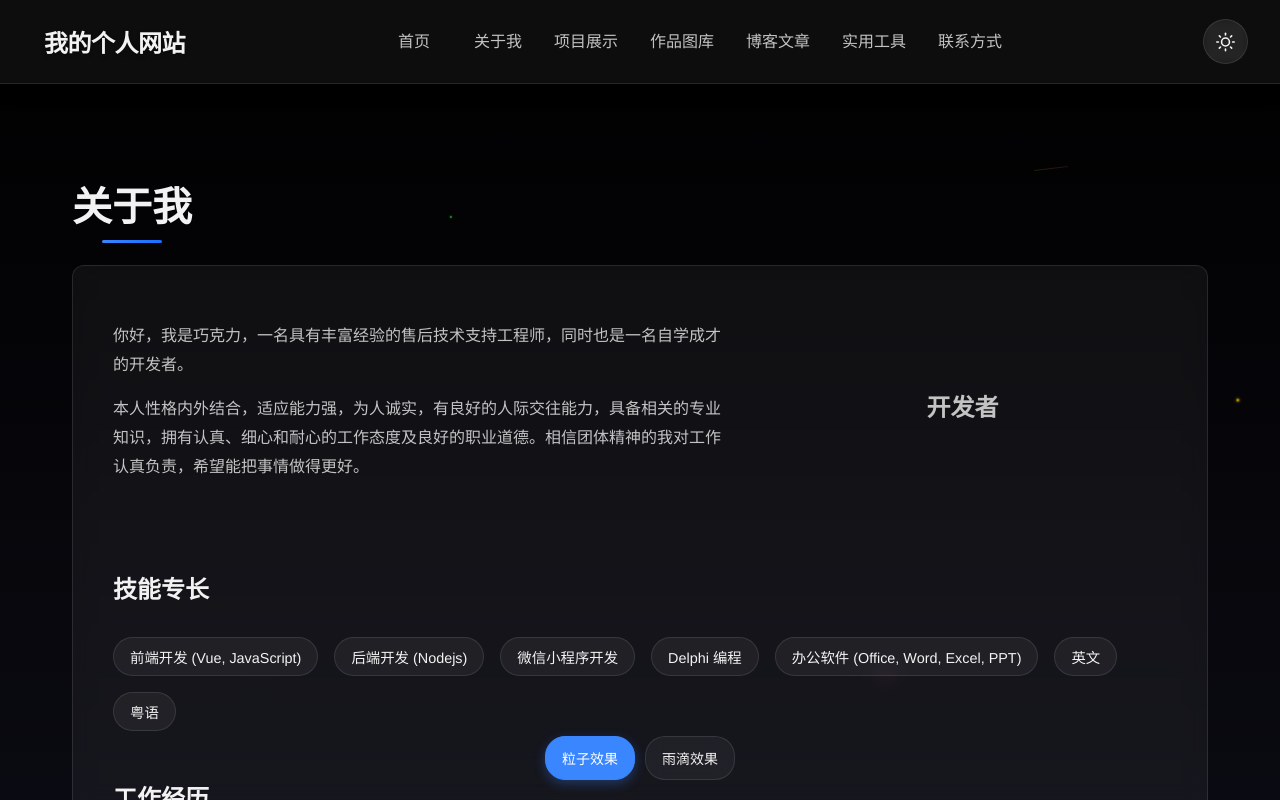
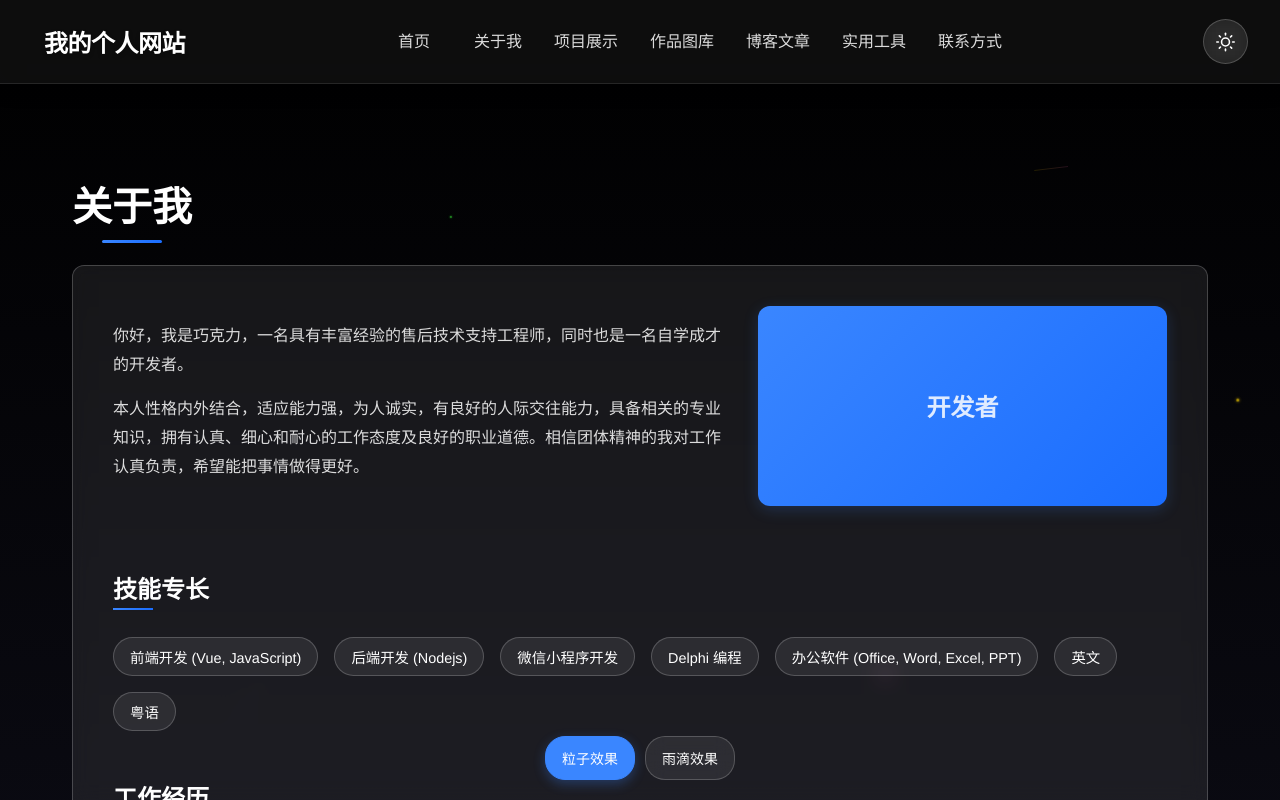
Before and after one commit to WestonWu/mywebsite, a Vue app: page /about in a window 1280 px wide. Built offline with nearby package versions, Linux system fonts and the light colour scheme.

Commit message:
完成第十七阶段开发：无障碍和SEO优化

```diff
--- a/src/App.vue
+++ b/src/App.vue
@@ -149,29 +149,31 @@ body {
   /* 深色模式变量 */
   --primary-bg: #000000;
   --secondary-bg: #1a1a2e;
-  --text-primary: rgba(255, 255, 255, 0.95);
-  --text-secondary: rgba(255, 255, 255, 0.75);
+  --text-primary: rgba(255, 255, 255, 1);
+  --text-secondary: rgba(255, 255, 255, 0.85);
   --accent-color: #3a86ff;
   --accent-color-hover: #1a6dff;
-  --border-color: rgba(255, 255, 255, 0.1);
-  --hover-bg: rgba(255, 255, 255, 0.1);
-  --active-bg: rgba(255, 255, 255, 0.15);
-  --card-bg: rgba(255, 255, 255, 0.05);
+  --border-color: rgba(255, 255, 255, 0.2);
+  --hover-bg: rgba(255, 255, 255, 0.15);
+  --active-bg: rgba(255, 255, 255, 0.2);
+  --card-bg: rgba(255, 255, 255, 0.08);
   --shadow-color: rgba(0, 0, 0, 0.3);
   --gradient-primary: linear-gradient(135deg, #3a86ff, #1a6dff);
+  --focus-color: #3a86ff;
 }
 
 /* 浅色模式变量 */
 .light-mode {
   --primary-bg: #ffffff;
   --secondary-bg: #f5f7fa;
-  --text-primary: rgba(0, 0, 0, 0.95);
-  --text-secondary: rgba(0, 0, 0, 0.75);
-  --border-color: rgba(0, 0, 0, 0.1);
-  --hover-bg: rgba(0, 0, 0, 0.05);
-  --active-bg: rgba(0, 0, 0, 0.1);
-  --card-bg: rgba(0, 0, 0, 0.02);
-  --shadow-color: rgba(0, 0, 0, 0.1);
+  --text-primary: rgba(0, 0, 0, 1);
+  --text-secondary: rgba(0, 0, 0, 0.85);
+  --border-color: rgba(0, 0, 0, 0.2);
+  --hover-bg: rgba(0, 0, 0, 0.08);
+  --active-bg: rgba(0, 0, 0, 0.12);
+  --card-bg: rgba(0, 0, 0, 0.03);
+  --shadow-color: rgba(0, 0, 0, 0.15);
+  --focus-color: #1a6dff;
 }
 
 #app {
@@ -206,16 +208,17 @@ div {
 /* 通用按钮样式 */
 button,
 .btn {
-  background: rgba(255, 255, 255, 0.1);
+  background: var(--card-bg);
   color: var(--text-primary);
   border: 1px solid var(--border-color);
   padding: 10px 16px;
-  border-radius: 8px;
+  border-radius: var(--border-radius);
   cursor: pointer;
   transition: all var(--animation-duration) var(--animation-timing);
-  backdrop-filter: blur(4px);
+  backdrop-filter: blur(8px);
   position: relative;
   overflow: hidden;
+  font-weight: 500;
 }
 
 /* 触摸目标优化 - 确保所有可交互元素符合WCAG标准（至少44x44像素） */
@@ -296,6 +299,12 @@ a:hover {
 
 a:hover::after {
   width: 100%;
+}
+
+a:focus {
+  outline: 2px solid var(--focus-color);
+  outline-offset: 2px;
+  border-radius: 4px;
 }
 
 /* 输入框样式 */
--- a/src/views/AboutView.vue
+++ b/src/views/AboutView.vue
@@ -116,10 +116,11 @@
 .about-text p {
   margin-bottom: 1rem;
   line-height: 1.8;
+  color: var(--text-secondary);
 }
 
 .image-placeholder {
-  background: linear-gradient(135deg, var(--primary-color), var(--secondary-color));
+  background: var(--gradient-primary);
   height: 100%;
   min-height: 200px;
   border-radius: var(--border-radius);
@@ -129,12 +130,14 @@
   color: white;
   font-size: 1.5rem;
   font-weight: bold;
+  box-shadow: 0 4px 15px rgba(58, 134, 255, 0.2);
 }
 
 .skills h2 {
   margin: 2rem 0 1rem;
   position: relative;
   display: inline-block;
+  color: var(--text-primary);
 }
 
 .skills h2::after {
@@ -144,7 +147,7 @@
   left: 0;
   width: 40px;
   height: 2px;
-  background: linear-gradient(90deg, var(--primary-color), var(--secondary-color));
+  background: var(--gradient-primary);
 }
 
 /* 时间线样式 */
@@ -164,7 +167,7 @@
   left: 0;
   width: 2px;
   height: 100%;
-  background: linear-gradient(to bottom, var(--primary-color), var(--secondary-color));
+  background: var(--gradient-primary);
 }
 
 .timeline-item {
@@ -175,28 +178,37 @@
 
 .timeline-date {
   font-weight: bold;
-  color: var(--primary-color);
+  color: var(--accent-color);
   margin-bottom: 0.5rem;
+  font-size: 1rem;
 }
 
 .timeline-content {
-  background: rgba(255, 255, 255, 0.05);
+  background: var(--card-bg);
   backdrop-filter: blur(10px);
   padding: 1.5rem;
   border-radius: var(--border-radius);
-  box-shadow: 0 4px 12px rgba(0, 0, 0, 0.1);
+  box-shadow: 0 4px 12px var(--shadow-color);
   position: relative;
-  border: 1px solid rgba(255, 255, 255, 0.1);
+  border: 1px solid var(--border-color);
+  transition: all 0.3s ease;
+}
+
+.timeline-content:hover {
+  transform: translateY(-2px);
+  box-shadow: 0 6px 20px var(--shadow-color);
 }
 
 .timeline-content h3 {
   color: var(--text-primary) !important;
   margin-bottom: 0.5rem;
+  font-size: 1.2rem;
 }
 
 .timeline-content p {
   color: var(--text-secondary) !important;
   margin-bottom: 0.8rem;
+  line-height: 1.7;
 }
 
 .timeline-content::before {
@@ -204,11 +216,12 @@
   position: absolute;
   top: 1rem;
   left: -1.5rem;
-  width: 12px;
-  height: 12px;
+  width: 14px;
+  height: 14px;
   border-radius: 50%;
-  background: white;
-  border: 2px solid var(--primary-color);
+  background: var(--card-bg);
+  border: 3px solid var(--accent-color);
+  box-shadow: 0 0 0 2px var(--card-bg);
 }
 
 .company {
@@ -229,28 +242,37 @@
 }
 
 .education-item {
-  background: rgba(255, 255, 255, 0.05);
+  background: var(--card-bg);
   backdrop-filter: blur(10px);
   padding: 1.5rem;
   border-radius: var(--border-radius);
-  box-shadow: 0 4px 12px rgba(0, 0, 0, 0.1);
-  border: 1px solid rgba(255, 255, 255, 0.1);
+  box-shadow: 0 4px 12px var(--shadow-color);
+  border: 1px solid var(--border-color);
+  transition: all 0.3s ease;
+}
+
+.education-item:hover {
+  transform: translateY(-2px);
+  box-shadow: 0 6px 20px var(--shadow-color);
 }
 
 .education-item h3 {
   color: var(--text-primary) !important;
   margin-bottom: 0.5rem;
+  font-size: 1.2rem;
 }
 
 .education-item p {
   color: var(--text-secondary) !important;
   margin-bottom: 0.8rem;
+  line-height: 1.7;
 }
 
 .education-date {
   font-weight: bold;
-  color: var(--primary-color);
+  color: var(--accent-color);
   margin-bottom: 0.5rem;
+  font-size: 1rem;
 }
 
 .degree,
@@ -272,11 +294,4 @@
     grid-template-columns: 1fr;
   }
 }
-
-/* 自定义CSS变量 */
-:root {
-  --primary-color: var(--accent-color);
-  --secondary-color: var(--accent-color-hover);
-  --border-radius: 8px;
-}
 </style>
--- a/src/views/HomeView.vue
+++ b/src/views/HomeView.vue
@@ -360,9 +360,9 @@ onMounted(() => {
   max-width: 800px;
   margin: 0 auto;
   padding: 1rem;
-  background-color: rgba(0, 0, 0, 0.1);
+  background-color: var(--card-bg);
   border-radius: 10px;
-  box-shadow: 0 5px 15px rgba(0, 0, 0, 0.1);
+  box-shadow: 0 5px 15px var(--shadow-color);
   /* 设置固定高度，避免组件切换时页面滑动 */
   min-height: 420px;
   height: 420px;
```
